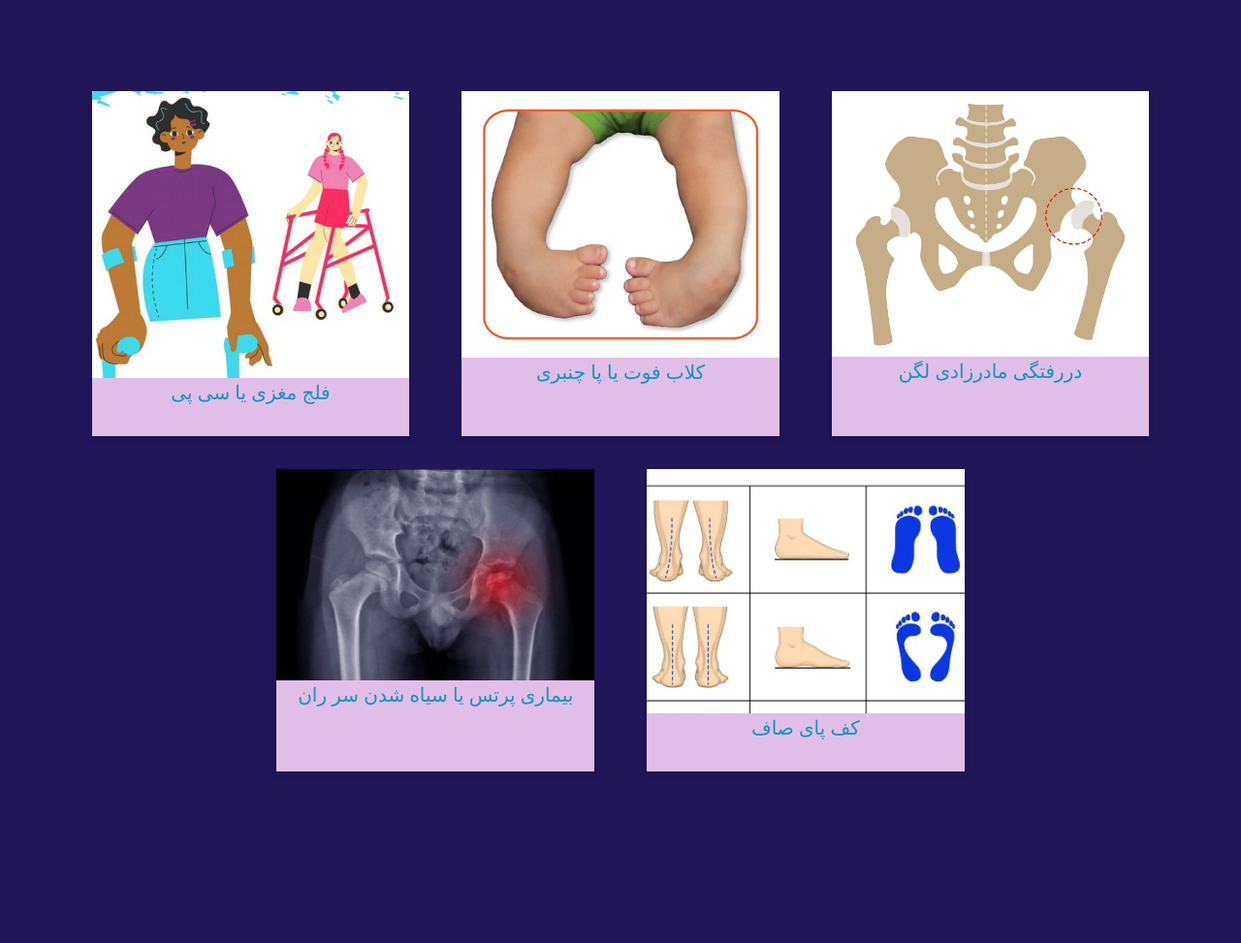
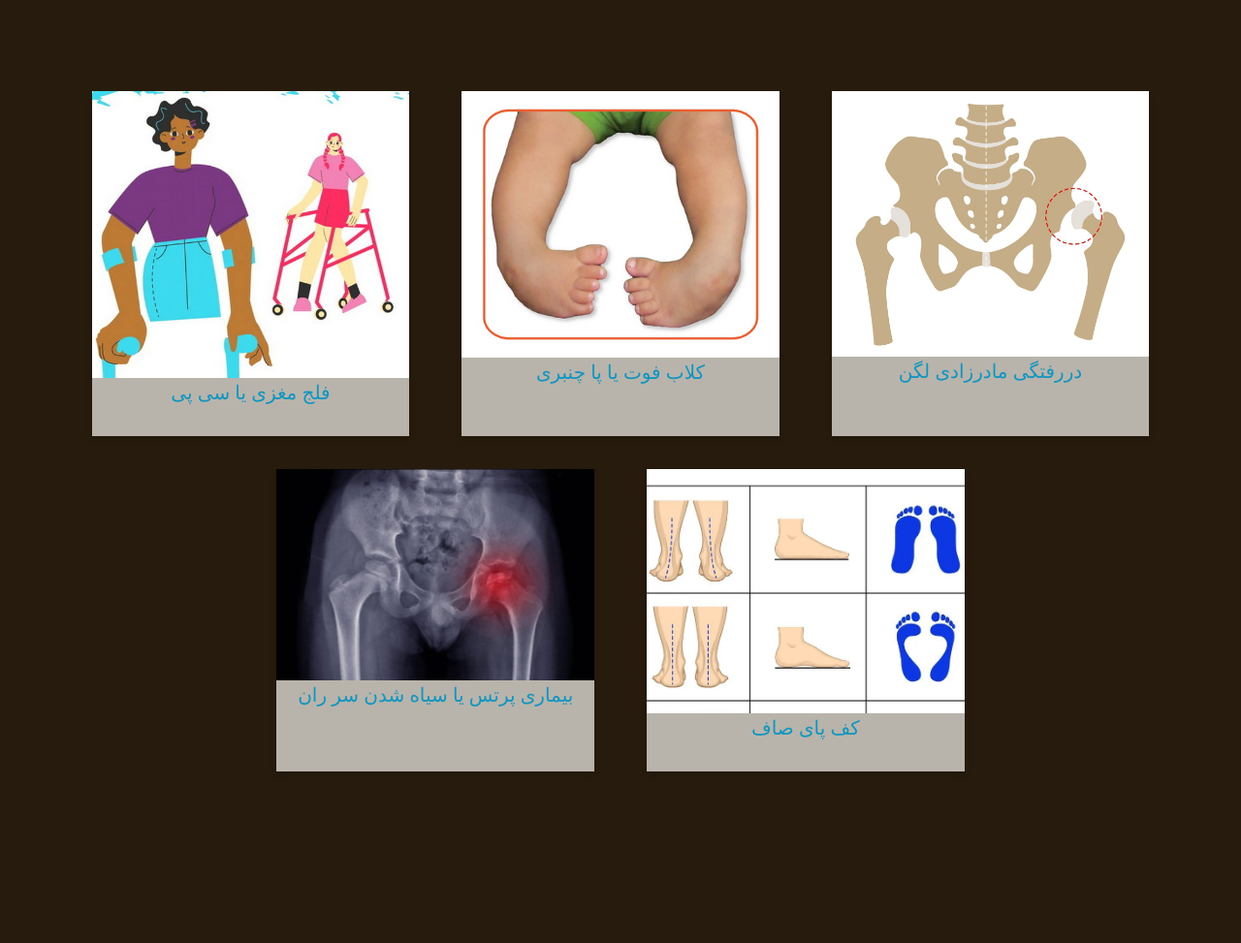
Before and after one commit to orthodehghani/office-site, a plain HTML site: page index.html in a window 1280 px wide. Shown: the part 575-1548 px from the top of the page at 97% size. Drawn offline with nearby package versions, Linux system fonts and the light colour scheme.

Commit message:
changing background color

```diff
--- a/index.html
+++ b/index.html
@@ -12,7 +12,7 @@
     <style>
 
 		body {
-			background-color: #201658
+			background-color: #261B0C
 		}
         .column:hover {
             transform: scale(1.05); /* Enlarge on hover */
@@ -31,19 +31,19 @@
         }
 
 		.column1{
-			background-color: #e1bee7 ;
+			background-color: #B8B4AB ;
 		}
 		.column2{
-			background-color: #e1bee7 ;
+			background-color: #B8B4AB ;
 		}
 		.column3{
-			background-color: #e1bee7 ;
+			background-color: #B8B4AB ;
 		}
 		.column4{
-			background-color: #e1bee7 ;
+			background-color: #B8B4AB ;
 		}
 		.column5{
-			background-color: #e1bee7 ;
+			background-color: #B8B4AB ;
 		}
 
         @media (max-width: 768px) {
```
Also changed, not shown: clubfoot.html (+2 -2 lines).
